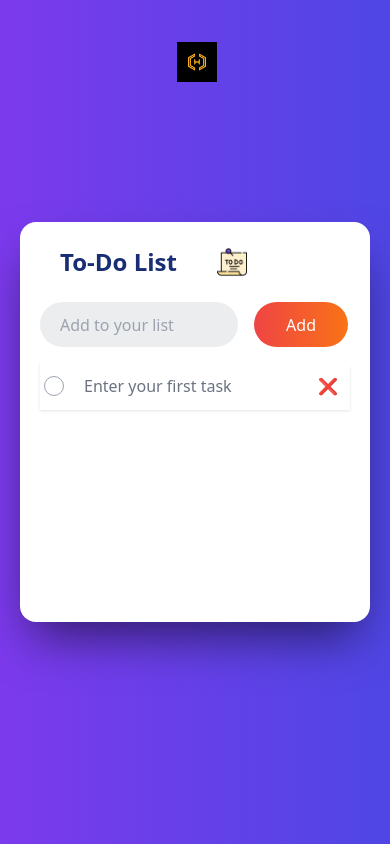
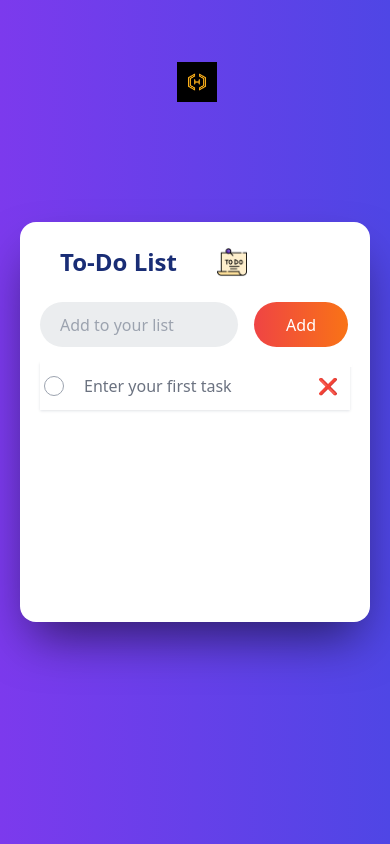
Before and after one commit to HasnainWebWizard/Todo-list, a plain HTML site: page index.html in a window 390 px wide. Drawn offline with nearby package versions, Linux system fonts and the light colour scheme.

Commit message:
Update index.html

```diff
--- a/index.html
+++ b/index.html
@@ -25,7 +25,7 @@
       <section class="absolute bg-[white] w-[80%] md:w-[42%] lg:w-auto lg:h-auto" id="upper">
         <div class="flex items-center mt-5 pl-5 ">
           <h1 class="font-semibold text-2xl text-[#192d75] ">To-Do List</h1>
-          <img src="Logo-H.png" alt="logo" class="w-10 relative -top-[200px] sm:-top-[150px] lg:-top-[80px] lg:-left-[530px]">
+          <img src="Logo-H.png" alt="logo" class="w-10 relative -top-[180px] lg:-top-[80px] lg:-left-[530px]">
           <img src="to-do-list.png" alt="" class="w-[30px] ">
         </div>
 
```
